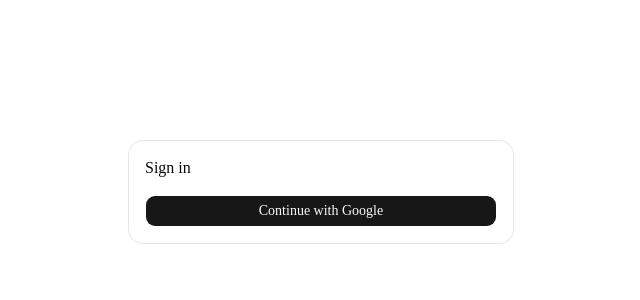
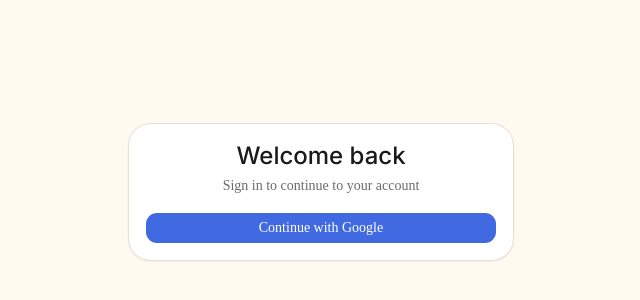
Before and after one commit to shenune-sketch/nextjs-boilerplate, a Next.js app: page /login in a window 1280 px wide. Shown: the part 208-508 px from the top of the page, without its empty margins (319-959 px from the left). Built offline with nearby package versions, Linux system fonts and the light colour scheme; no server answers.

Commit message:
feat: apply Clay design system
Update globals.css, layout.tsx, and components with Clay styles.

```diff
--- a/app/(auth)/login/page.tsx
+++ b/app/(auth)/login/page.tsx
@@ -1,14 +1,15 @@
 // app/(auth)/login/page.tsx
 import { signIn } from "@/lib/auth"
 import { Button } from "@/components/ui/button"
-import { Card, CardContent, CardHeader, CardTitle } from "@/components/ui/card"
+import { Card, CardContent, CardDescription, CardHeader, CardTitle } from "@/components/ui/card"
 
 export default function LoginPage() {
   return (
-    <div className="flex min-h-screen items-center justify-center">
+    <div className="flex min-h-screen items-center justify-center px-4">
       <Card className="w-full max-w-sm">
-        <CardHeader>
-          <CardTitle>Sign in</CardTitle>
+        <CardHeader className="text-center">
+          <CardTitle className="text-2xl">Welcome back</CardTitle>
+          <CardDescription>Sign in to continue to your account</CardDescription>
         </CardHeader>
         <CardContent>
           <form
--- a/app/globals.css
+++ b/app/globals.css
@@ -5,9 +5,9 @@
 @theme inline {
   --color-background: var(--background);
   --color-foreground: var(--foreground);
-  --font-sans: var(--font-geist-sans);
+  --font-sans: var(--font-inter);
   --font-mono: var(--font-geist-mono);
-  --font-heading: var(--font-sans);
+  --font-heading: var(--font-inter);
   --color-sidebar-ring: var(--sidebar-ring);
   --color-sidebar-border: var(--sidebar-border);
   --color-sidebar-accent-foreground: var(--sidebar-accent-foreground);
@@ -44,76 +44,143 @@
   --radius-2xl: calc(var(--radius) * 1.8);
   --radius-3xl: calc(var(--radius) * 2.2);
   --radius-4xl: calc(var(--radius) * 2.6);
+
+  /* Clay brand colors */
+  --color-clay-cream: var(--clay-cream);
+  --color-clay-black: var(--clay-black);
+  --color-clay-blue: var(--clay-blue);
+  --color-clay-green: var(--clay-green);
+  --color-clay-orange: var(--clay-orange);
+  --color-clay-pink: var(--clay-pink);
+  --color-clay-purple: var(--clay-purple);
 }
 
 :root {
-  --background: oklch(1 0 0);
-  --foreground: oklch(0.145 0 0);
-  --card: oklch(1 0 0);
-  --card-foreground: oklch(0.145 0 0);
-  --popover: oklch(1 0 0);
-  --popover-foreground: oklch(0.145 0 0);
-  --primary: oklch(0.205 0 0);
-  --primary-foreground: oklch(0.985 0 0);
-  --secondary: oklch(0.97 0 0);
-  --secondary-foreground: oklch(0.205 0 0);
-  --muted: oklch(0.97 0 0);
-  --muted-foreground: oklch(0.556 0 0);
-  --accent: oklch(0.97 0 0);
-  --accent-foreground: oklch(0.205 0 0);
-  --destructive: oklch(0.577 0.245 27.325);
-  --border: oklch(0.922 0 0);
-  --input: oklch(0.922 0 0);
-  --ring: oklch(0.708 0 0);
-  --chart-1: oklch(0.87 0 0);
-  --chart-2: oklch(0.556 0 0);
-  --chart-3: oklch(0.439 0 0);
-  --chart-4: oklch(0.371 0 0);
-  --chart-5: oklch(0.269 0 0);
-  --radius: 0.625rem;
-  --sidebar: oklch(0.985 0 0);
-  --sidebar-foreground: oklch(0.145 0 0);
-  --sidebar-primary: oklch(0.205 0 0);
-  --sidebar-primary-foreground: oklch(0.985 0 0);
-  --sidebar-accent: oklch(0.97 0 0);
-  --sidebar-accent-foreground: oklch(0.205 0 0);
-  --sidebar-border: oklch(0.922 0 0);
-  --sidebar-ring: oklch(0.708 0 0);
+  /* Clay Canvas - warm cream tint */
+  --background: #fffaf0;
+  --foreground: #1a1a1a;
+
+  /* Clay brand palette */
+  --clay-cream: #fffaf0;
+  --clay-black: #1a1a1a;
+  --clay-blue: #4169e1;
+  --clay-green: #22c55e;
+  --clay-orange: #f97316;
+  --clay-pink: #ec4899;
+  --clay-purple: #8b5cf6;
+
+  /* Surface colors - warm tinted */
+  --card: #ffffff;
+  --card-foreground: #1a1a1a;
+  --popover: #ffffff;
+  --popover-foreground: #1a1a1a;
+
+  /* Primary - Clay blue */
+  --primary: #4169e1;
+  --primary-foreground: #ffffff;
+
+  /* Secondary - soft warm gray */
+  --secondary: #f5f0e8;
+  --secondary-foreground: #1a1a1a;
+
+  /* Muted - cream tinted */
+  --muted: #f5f0e8;
+  --muted-foreground: #6b6b6b;
+
+  /* Accent - Clay orange */
+  --accent: #f97316;
+  --accent-foreground: #ffffff;
+
+  /* Destructive */
+  --destructive: #ef4444;
+
+  /* Borders - subtle warm */
+  --border: #e8e0d5;
+  --input: #e8e0d5;
+  --ring: #4169e1;
+
+  /* Chart colors using Clay palette */
+  --chart-1: #4169e1;
+  --chart-2: #22c55e;
+  --chart-3: #f97316;
+  --chart-4: #ec4899;
+  --chart-5: #8b5cf6;
+
+  /* Radius - Clay uses generous rounding */
+  --radius: 0.75rem;
+
+  /* Sidebar */
+  --sidebar: #fffaf0;
+  --sidebar-foreground: #1a1a1a;
+  --sidebar-primary: #4169e1;
+  --sidebar-primary-foreground: #ffffff;
+  --sidebar-accent: #f5f0e8;
+  --sidebar-accent-foreground: #1a1a1a;
+  --sidebar-border: #e8e0d5;
+  --sidebar-ring: #4169e1;
 }
 
 @media (prefers-color-scheme: dark) {
   :root {
-    --background: oklch(0.145 0 0);
-    --foreground: oklch(0.985 0 0);
-    --card: oklch(0.205 0 0);
-    --card-foreground: oklch(0.985 0 0);
-    --popover: oklch(0.205 0 0);
-    --popover-foreground: oklch(0.985 0 0);
-    --primary: oklch(0.922 0 0);
-    --primary-foreground: oklch(0.205 0 0);
-    --secondary: oklch(0.269 0 0);
-    --secondary-foreground: oklch(0.985 0 0);
-    --muted: oklch(0.269 0 0);
-    --muted-foreground: oklch(0.708 0 0);
-    --accent: oklch(0.269 0 0);
-    --accent-foreground: oklch(0.985 0 0);
-    --destructive: oklch(0.704 0.191 22.216);
-    --border: oklch(1 0 0 / 10%);
-    --input: oklch(1 0 0 / 15%);
-    --ring: oklch(0.556 0 0);
-    --chart-1: oklch(0.87 0 0);
-    --chart-2: oklch(0.556 0 0);
-    --chart-3: oklch(0.439 0 0);
-    --chart-4: oklch(0.371 0 0);
-    --chart-5: oklch(0.269 0 0);
-    --sidebar: oklch(0.205 0 0);
-    --sidebar-foreground: oklch(0.985 0 0);
-    --sidebar-primary: oklch(0.488 0.243 264.376);
-    --sidebar-primary-foreground: oklch(0.985 0 0);
-    --sidebar-accent: oklch(0.269 0 0);
-    --sidebar-accent-foreground: oklch(0.985 0 0);
-    --sidebar-border: oklch(1 0 0 / 10%);
-    --sidebar-ring: oklch(0.556 0 0);
+    /* Dark mode - deep warm black */
+    --background: #1a1a1a;
+    --foreground: #fafaf9;
+
+    /* Clay brand palette stays the same */
+    --clay-cream: #fffaf0;
+    --clay-black: #1a1a1a;
+    --clay-blue: #6b8cff;
+    --clay-green: #4ade80;
+    --clay-orange: #fb923c;
+    --clay-pink: #f472b6;
+    --clay-purple: #a78bfa;
+
+    /* Surface colors - elevated dark */
+    --card: #262626;
+    --card-foreground: #fafaf9;
+    --popover: #262626;
+    --popover-foreground: #fafaf9;
+
+    /* Primary - brighter blue for dark mode */
+    --primary: #6b8cff;
+    --primary-foreground: #1a1a1a;
+
+    /* Secondary */
+    --secondary: #2a2a2a;
+    --secondary-foreground: #fafaf9;
+
+    /* Muted */
+    --muted: #2a2a2a;
+    --muted-foreground: #a1a1a1;
+
+    /* Accent - brighter orange */
+    --accent: #fb923c;
+    --accent-foreground: #1a1a1a;
+
+    /* Destructive */
+    --destructive: #f87171;
+
+    /* Borders */
+    --border: #3a3a3a;
+    --input: #3a3a3a;
+    --ring: #6b8cff;
+
+    /* Chart colors - brighter for dark mode */
+    --chart-1: #6b8cff;
+    --chart-2: #4ade80;
+    --chart-3: #fb923c;
+    --chart-4: #f472b6;
+    --chart-5: #a78bfa;
+
+    /* Sidebar */
+    --sidebar: #1a1a1a;
+    --sidebar-foreground: #fafaf9;
+    --sidebar-primary: #6b8cff;
+    --sidebar-primary-foreground: #1a1a1a;
+    --sidebar-accent: #2a2a2a;
+    --sidebar-accent-foreground: #fafaf9;
+    --sidebar-border: #3a3a3a;
+    --sidebar-ring: #6b8cff;
   }
 }
 
@@ -127,4 +194,30 @@
   html {
     @apply font-sans;
   }
+
+  /* Clay typography - Inter with medium weight for headlines */
+  h1, h2, h3, h4, h5, h6 {
+    @apply font-medium tracking-tight;
+  }
+
+  h1 {
+    @apply text-4xl md:text-5xl lg:text-6xl leading-tight;
+  }
+
+  h2 {
+    @apply text-3xl md:text-4xl leading-tight;
+  }
+
+  h3 {
+    @apply text-2xl md:text-3xl leading-snug;
+  }
+
+  h4 {
+    @apply text-xl md:text-2xl leading-snug;
+  }
+
+  /* Clay smooth transitions */
+  a, button {
+    @apply transition-colors duration-200;
+  }
 }
--- a/app/layout.tsx
+++ b/app/layout.tsx
@@ -1,11 +1,12 @@
 // app/layout.tsx
 import type { Metadata } from "next"
-import { Geist, Geist_Mono } from "next/font/google"
+import { Inter, Geist_Mono } from "next/font/google"
 import "./globals.css"
 
-const geistSans = Geist({
-  variable: "--font-geist-sans",
+const inter = Inter({
+  variable: "--font-inter",
   subsets: ["latin"],
+  weight: ["400", "500", "600", "700"],
 })
 
 const geistMono = Geist_Mono({
@@ -24,9 +25,9 @@
   children: React.ReactNode
 }>) {
   return (
-    <html lang="en">
+    <html lang="en" className="bg-background">
       <body
-        className={`${geistSans.variable} ${geistMono.variable} antialiased`}
+        className={`${inter.variable} ${geistMono.variable} antialiased`}
       >
         {children}
       </body>
--- a/components/post-card.tsx
+++ b/components/post-card.tsx
@@ -39,9 +39,9 @@
   return (
     <Link
       href={`/posts/${post.id}`}
-      className="group block rounded-xl focus-visible:outline-none focus-visible:ring-2 focus-visible:ring-ring"
+      className="group block rounded-2xl focus-visible:outline-none focus-visible:ring-2 focus-visible:ring-ring"
     >
-      <Card className="h-full transition-colors group-hover:bg-muted/40">
+      <Card className="h-full transition-all duration-200 group-hover:bg-secondary group-hover:shadow-lg">
         <CardHeader>
           <CardTitle className="text-balance">{post.title}</CardTitle>
           <p className="text-sm text-muted-foreground">
--- a/components/ui/card.tsx
+++ b/components/ui/card.tsx
@@ -12,7 +12,7 @@
       data-slot="card"
       data-size={size}
       className={cn(
-        "group/card flex flex-col gap-4 overflow-hidden rounded-xl bg-card py-4 text-sm text-card-foreground ring-1 ring-foreground/10 has-data-[slot=card-footer]:pb-0 has-[>img:first-child]:pt-0 data-[size=sm]:gap-3 data-[size=sm]:py-3 data-[size=sm]:has-data-[slot=card-footer]:pb-0 *:[img:first-child]:rounded-t-xl *:[img:last-child]:rounded-b-xl",
+        "group/card flex flex-col gap-4 overflow-hidden rounded-2xl bg-card py-4 text-sm text-card-foreground shadow-sm ring-1 ring-border transition-shadow hover:shadow-md has-data-[slot=card-footer]:pb-0 has-[>img:first-child]:pt-0 data-[size=sm]:gap-3 data-[size=sm]:py-3 data-[size=sm]:has-data-[slot=card-footer]:pb-0 *:[img:first-child]:rounded-t-2xl *:[img:last-child]:rounded-b-2xl",
         className
       )}
       {...props}
@@ -25,7 +25,7 @@
     <div
       data-slot="card-header"
       className={cn(
-        "group/card-header @container/card-header grid auto-rows-min items-start gap-1 rounded-t-xl px-4 group-data-[size=sm]/card:px-3 has-data-[slot=card-action]:grid-cols-[1fr_auto] has-data-[slot=card-description]:grid-rows-[auto_auto] [.border-b]:pb-4 group-data-[size=sm]/card:[.border-b]:pb-3",
+        "group/card-header @container/card-header grid auto-rows-min items-start gap-1 rounded-t-2xl px-4 group-data-[size=sm]/card:px-3 has-data-[slot=card-action]:grid-cols-[1fr_auto] has-data-[slot=card-description]:grid-rows-[auto_auto] [.border-b]:pb-4 group-data-[size=sm]/card:[.border-b]:pb-3",
         className
       )}
       {...props}
@@ -84,7 +84,7 @@
     <div
       data-slot="card-footer"
       className={cn(
-        "flex items-center rounded-b-xl border-t bg-muted/50 p-4 group-data-[size=sm]/card:p-3",
+        "flex items-center rounded-b-2xl border-t bg-muted/50 p-4 group-data-[size=sm]/card:p-3",
         className
       )}
       {...props}
```
